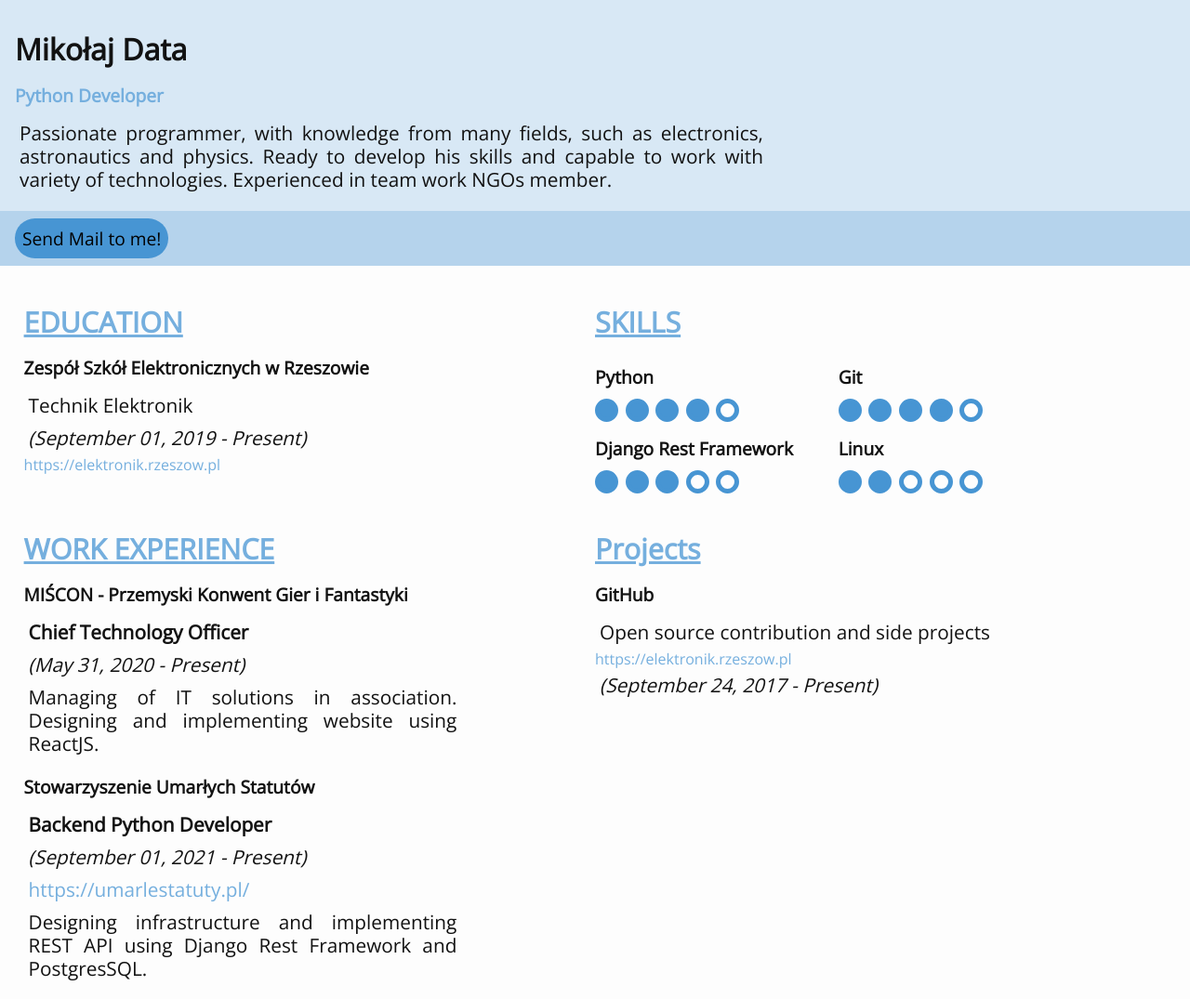
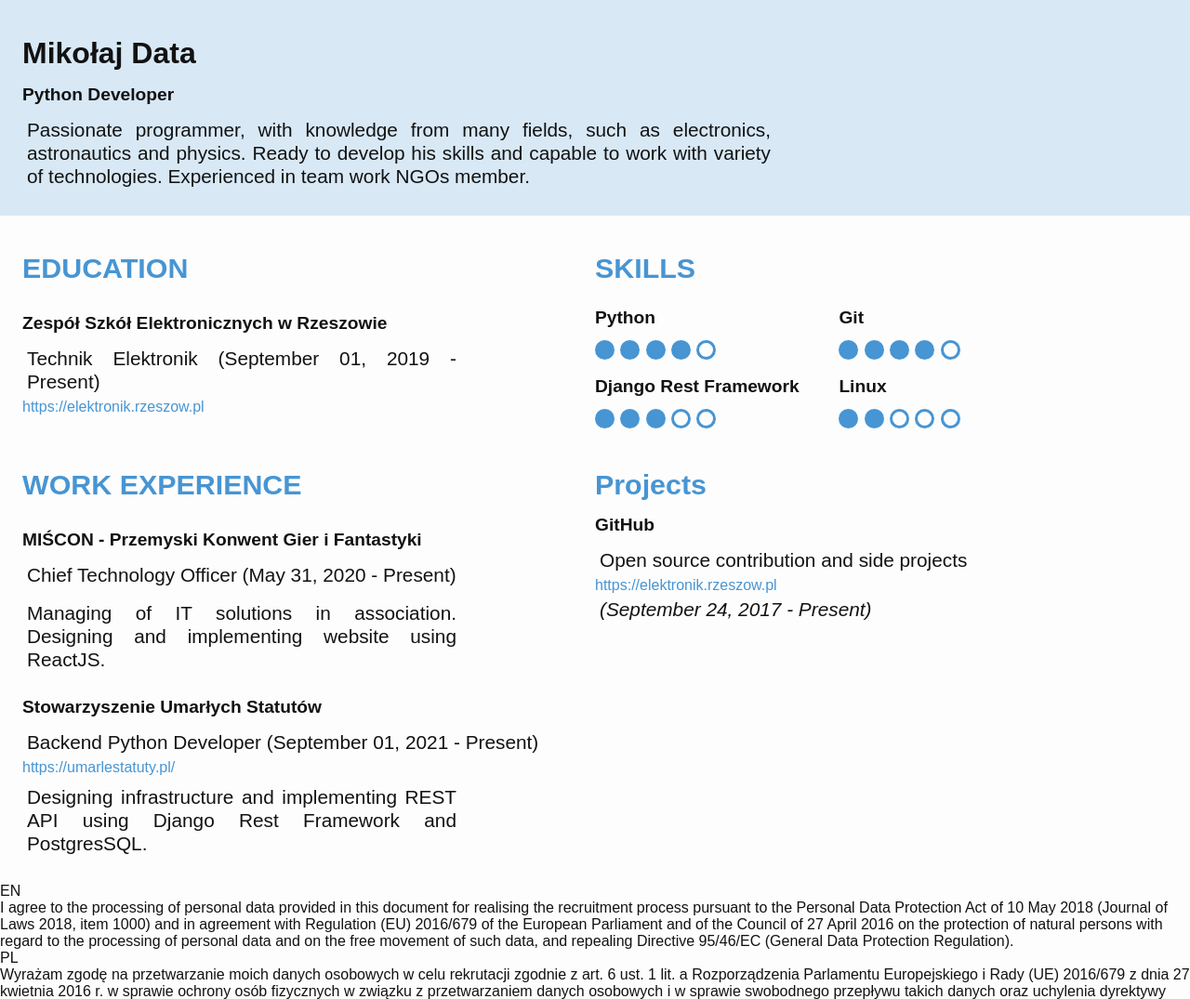
Before and after one commit to miki164/miki164.github.io, a Gatsby site: page /cv in a window 1280 px wide. Shown: the top 1075 px of the page at 93% size. Built offline with nearby package versions, Linux system fonts and the light colour scheme; Gatsby itself is replaced by a stand-in of ours.

Commit message:
Refactor of css

```diff
--- a/src/pages/cv.js
+++ b/src/pages/cv.js
@@ -6,16 +6,18 @@
         <section>
             <h2>WORK EXPERIENCE</h2>
             <div>
-                <h6>MIŚCON - Przemyski Konwent Gier i Fantastyki</h6>
-                <p><b>Chief Technology Officer</b></p>
-                <p><i>(May 31, 2020 - Present)</i></p>
+                <div className="overview">
+                    <h6>MIŚCON - Przemyski Konwent Gier i Fantastyki</h6>
+                    <p>Chief Technology Officer (May 31, 2020 - Present)</p>
+                </div>
                 <p>Managing of IT solutions in association. Designing and implementing website using ReactJS.</p>
             </div>
             <div>
-                <h6>Stowarzyszenie Umarłych Statutów</h6>
-                <p><b>Backend Python Developer</b></p>
-                <p><i>(September 01, 2021 - Present)</i></p>
-                <p><a href="https://umarlestatuty.pl">https://umarlestatuty.pl/</a></p>
+                <div className="overview">
+                    <h6>Stowarzyszenie Umarłych Statutów</h6>
+                    <p>Backend Python Developer (September 01, 2021 - Present)</p>
+                    <a href="https://umarlestatuty.pl">https://umarlestatuty.pl/</a>
+                </div>
                 <p>Designing infrastructure and implementing REST API using Django Rest Framework and PostgresSQL.</p>
             </div>
         </section>
@@ -76,10 +78,11 @@
     return (
         <section>
             <h2>EDUCATION</h2>
-            <h6>Zespół Szkół Elektronicznych w Rzeszowie</h6>
-            <p>Technik Elektronik</p>
-            <p><i>(September 01, 2019 - Present)</i></p>
-            <a href="https://elektronik.rzeszow.pl/">https://elektronik.rzeszow.pl</a>
+            <div className="overview">
+                <h6>Zespół Szkół Elektronicznych w Rzeszowie</h6>
+                <p>Technik Elektronik (September 01, 2019 - Present)</p>
+                <a href="https://elektronik.rzeszow.pl/">https://elektronik.rzeszow.pl</a>
+            </div>
         </section>
     )
 }
@@ -143,16 +146,12 @@
                     work NGOs member.</p>
             </header>
 
-            <div id="contact">
-                <a href=" mailto: datamikolaj@protonmail.com">Send Mail to me!</a>
-            </div>
             <main>
                 <div id="container">
                     <Education/>
                     <Skills/>
                     <Experience/>
                     <Projects/>
-                    <Interests/>
                 </div>
             </main>
             <Rodo/>
--- a/src/styles/cv.css
+++ b/src/styles/cv.css
@@ -1,25 +1,19 @@
-@import url('https://fonts.googleapis.com/css?family=Open+Sans');
-
 :root {
     /* Light theme */
-    --primary1: #D8E8F5;
-    --primary2: #b5d3ec;
-    --primary3: #4795d3;
-    --background: #fdfdfd;
-    --font: #75afde;
+    --background1: #D8E8F5;
+    --background2: #fdfdfd;
+    --font: #4795d3;
     --font-secondary: #121212;
 
-    font-family: "Open Sans", sans-serif;
-    background-color: var(--background);
+    font-family: Arial, sans-serif;
+    background-color: var(--background2);
 }
 
 @media (prefers-color-scheme: dark) {
     :root {
         /* Dark theme */
-        --primary1: #373a3d;
-        --primary2: #3b3f48;
-        --primary3: #4795d3;
-        --background: #2c2b2b;
+        --background1: #373a3d;
+        --background2: #2c2b2b;
         --font: #75afde;
         --font-secondary: #fdfdfd;
     }
@@ -27,70 +21,38 @@
 
 /* Header */
 header {
-    padding: 2vh;
-    background-color: var(--primary1);
+    padding: 3vh;
+    background-color: var(--background1);
     border: none;
 }
 
-header > h6 {
+/* General */
+h2, a {
     color: var(--font);
+    margin: 0;
 }
 
-
-h1 {
-    font-size: 33px;
+h1, h6, p, footer {
     color: var(--font-secondary);
-}
-
-h2 {
-    text-decoration: underline;
-    text-decoration-thickness: 0.1em;
-    color: var(--font);
-}
-
-h6 {
-    color: var(--font-secondary);
+    margin: 0;
 }
 
 p {
     text-align: left;
-    padding: 0.5vh 0;
-    color: var(--font-secondary);
+    padding: 0;
+    font-size: 1em;
 }
 
-a {
-    color: var(--font);
+.overview {
+    padding: 0.8vh 0;
 }
-footer {
-    color: var(--font-secondary);
-}
-/* Send email button */
-#contact {
-    background-color: var(--primary2);
-    padding: 2vh;
-}
-
-#contact > a {
-    text-decoration: none;
-    background-color: var(--primary3);
-    font-size: 1.2em;
-    color: #000;
-    padding: 1vh;
-    border-radius: 25px;
-    transition: 0.3s;
-}
-
-#contact > a:hover {
-    opacity: 0.5;
-}
-
 /* Flexbox */
 main {
     margin: 0;
 }
 
 #container {
-    padding: 2%;
+    padding: 3vh;
     display: flex;
     flex-wrap: wrap;
     row-gap: 3vh;
@@ -114,17 +76,18 @@
     border-radius: 50%;
     display: inline-block;
     margin-right: 0.5%;
-    border: 5px solid var(--primary3);
+    border: 3px solid var(--font);
 }
 
 .dot-full {
-    background-color: var(--primary3);
+    background-color: var(--font);
 }
 
 .dot-box {
     display: flex;
     flex-wrap: nowrap;
-    column-gap: 0.5vw;
+    column-gap: 0.4vw;
+    padding: 0.4vh 0;
 }
 
 #skills {
```
